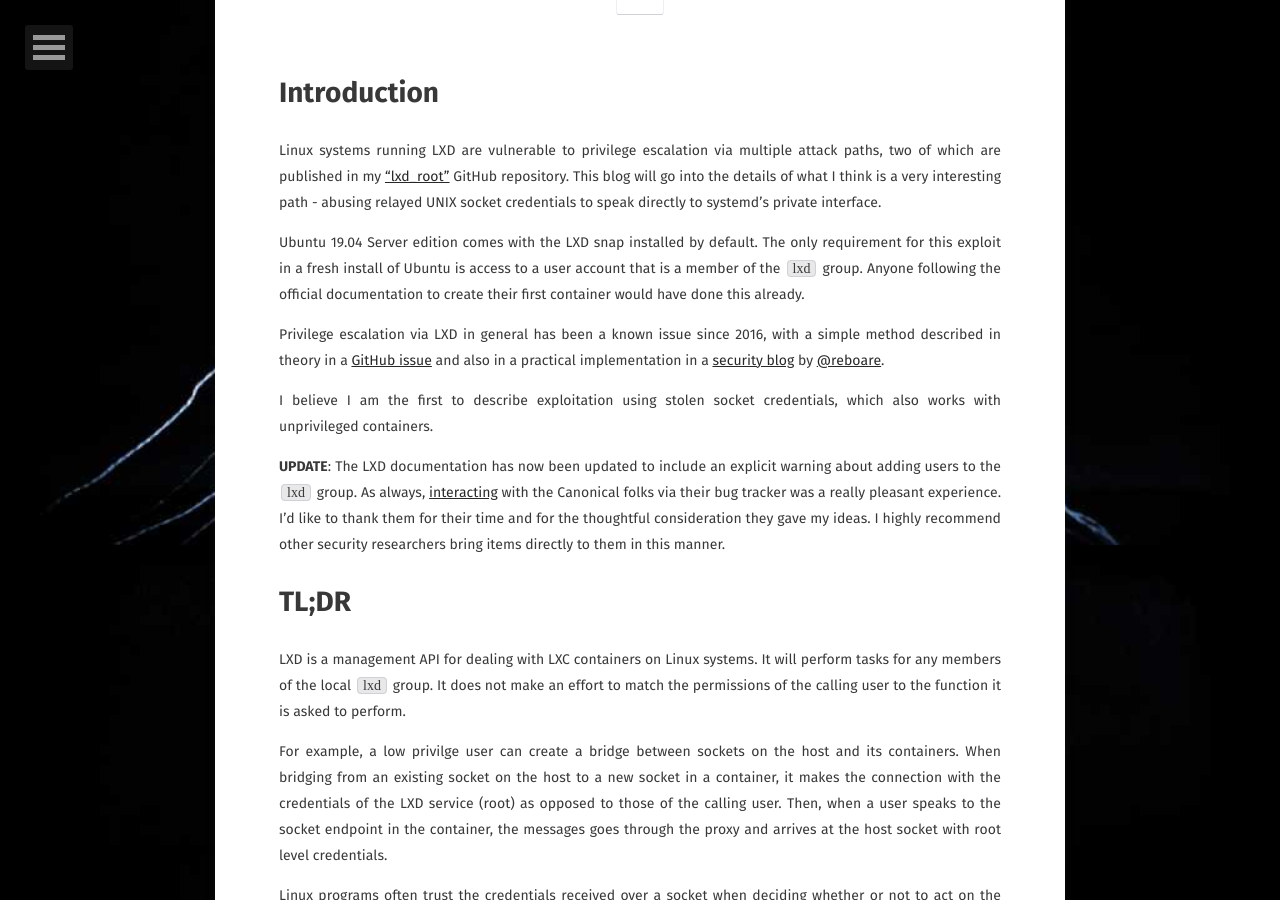
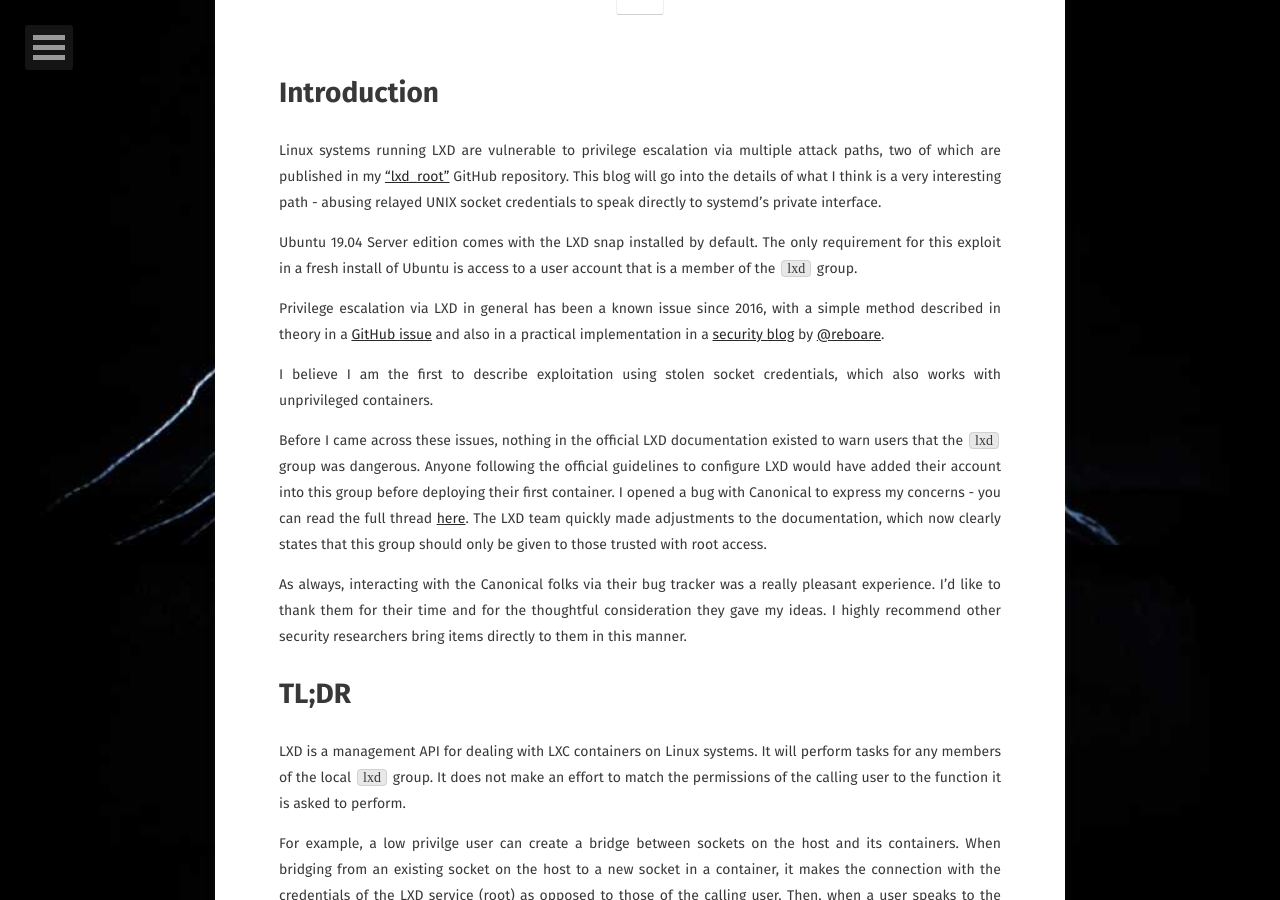
Before and after one commit to hackdou/initblog.com, a Jekyll site: the page built from _posts/2019-05-20-lxd-root.markdown, in a window 1280 px wide and 900 px high, scrolled down 355 px. Built offline with Jekyll 4.4.1, drawn with Linux system fonts in a browser that asks for light colours; some web fonts are replaced; some of the changed text lies outside the part shown.

Commit message:
more blog work

````diff
--- a/_posts/2019-05-20-lxd-root.markdown
+++ b/_posts/2019-05-20-lxd-root.markdown
@@ -12,13 +12,15 @@ excerpt: "Linux systems running LXD are vulnerable to privilege escalation via m
 # Introduction
 Linux systems running LXD are vulnerable to privilege escalation via multiple attack paths, two of which are published in my ["lxd_root"](https://github.com/initstring/lxd_root){:target="_blank"} GitHub repository. This blog will go into the details of what I think is a very interesting path - abusing relayed UNIX socket credentials to speak directly to systemd's private interface.
 
-Ubuntu 19.04 Server edition comes with the LXD snap installed by default. The only requirement for this exploit in a fresh install of Ubuntu is access to a user account that is a member of the `lxd` group. Anyone following the official documentation to create their first container would have done this already.
+Ubuntu 19.04 Server edition comes with the LXD snap installed by default. The only requirement for this exploit in a fresh install of Ubuntu is access to a user account that is a member of the `lxd` group.
 
 Privilege escalation via LXD in general has been a known issue since 2016, with a simple method described in theory in a [GitHub issue](https://github.com/lxc/lxd/issues/2003){:target="_blank"} and also in a practical implementation in a [security blog](https://reboare.github.io/lxd/lxd-escape.html){:target="_blank"} by [@reboare](https://twitter.com/reboare){:target="_blank"}.
 
 I believe I am the first to describe exploitation using stolen socket credentials, which also works with unprivileged containers.
 
-**UPDATE**: The LXD documentation has now been updated to include an explicit warning about adding users to the `lxd` group. As always, [interacting](https://bugs.launchpad.net/ubuntu/+source/lxd/+bug/1829071){:target="_blank"} with the Canonical folks via their bug tracker was a really pleasant experience. I'd like to thank them for their time and for the thoughtful consideration they gave my ideas. I highly recommend other security researchers bring items directly to them in this manner.
+Before I came across these issues, nothing in the official LXD documentation existed to warn users that the `lxd` group was dangerous. Anyone following the official guidelines to configure LXD would have added their account into this group before deploying their first container. I opened a bug with Canonical to express my concerns - you can read the full thread [here](https://bugs.launchpad.net/ubuntu/+source/lxd/+bug/1829071). The LXD team quickly made adjustments to the documentation, which now clearly states that this group should only be given to those trusted with root access.
+
+As always, interacting with the Canonical folks via their bug tracker was a really pleasant experience. I'd like to thank them for their time and for the thoughtful consideration they gave my ideas. I highly recommend other security researchers bring items directly to them in this manner.
 
 # TL;DR
 LXD is a management API for dealing with LXC containers on Linux systems. It will perform tasks for any members of the local `lxd` group. It does not make an effort to match the permissions of the calling user to the function it is asked to perform.
@@ -57,13 +59,12 @@ ubuntu@server:~$ sudo usermod -a -G lxd lowpriv
 ubuntu@server:~$ sudo --user lowpriv --login
 ```
 
-Note that the step above where the user is added to the `lxd` group is taken from this direct quote in the guide linked above:
+Note that the step above where the user is added to the `lxd` group was taken from this direct quote in the guide linked above:
 
 > If the "lxd" group is missing on your system, create it, then restart the LXD daemon. You can then add trusted users to it. Anyone added to this group will have full control over LXD.
 
-One would not be blamed for assuming that this meant you trust this user for full control over LXD. Nowhere does the documentation state that you are giving the user full control over the host operating system.
+One would not be blamed for assuming that this meant you trust this user for full control over LXD. Prior to raising the issue on the Canonical bug tracker, nowhere did the documentation state that you were actually giving the user full control over the host operating system.
 
-**UPDATE**: The LXD documentation has now been updated to include a more explicit warning.
 
 ## Low-Privilege Setup & Enumeration
 From here, we put on our attacker's cap and assume that this is our initial foothold into the the system. The following is the output from within our new `lowpriv` shell.
````
